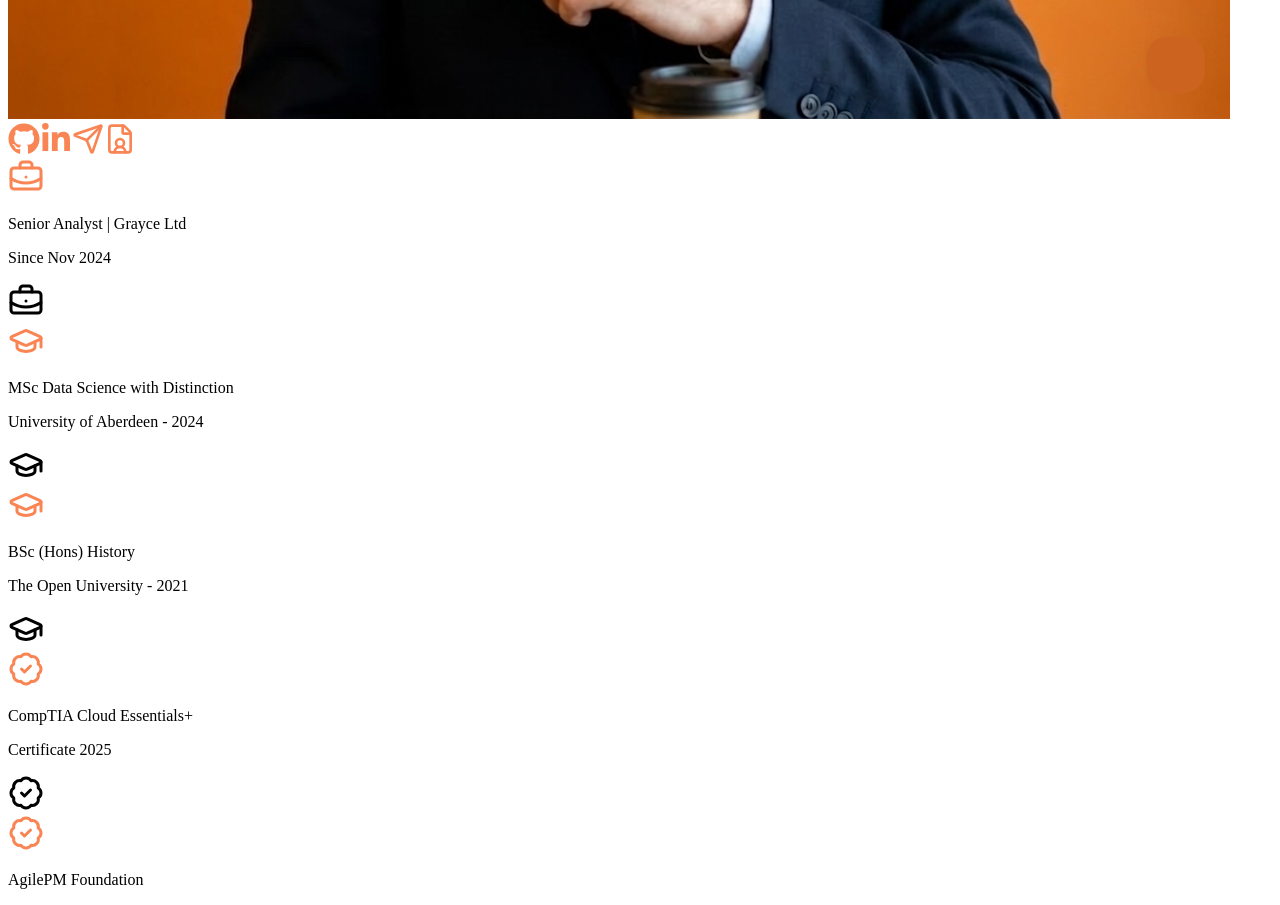
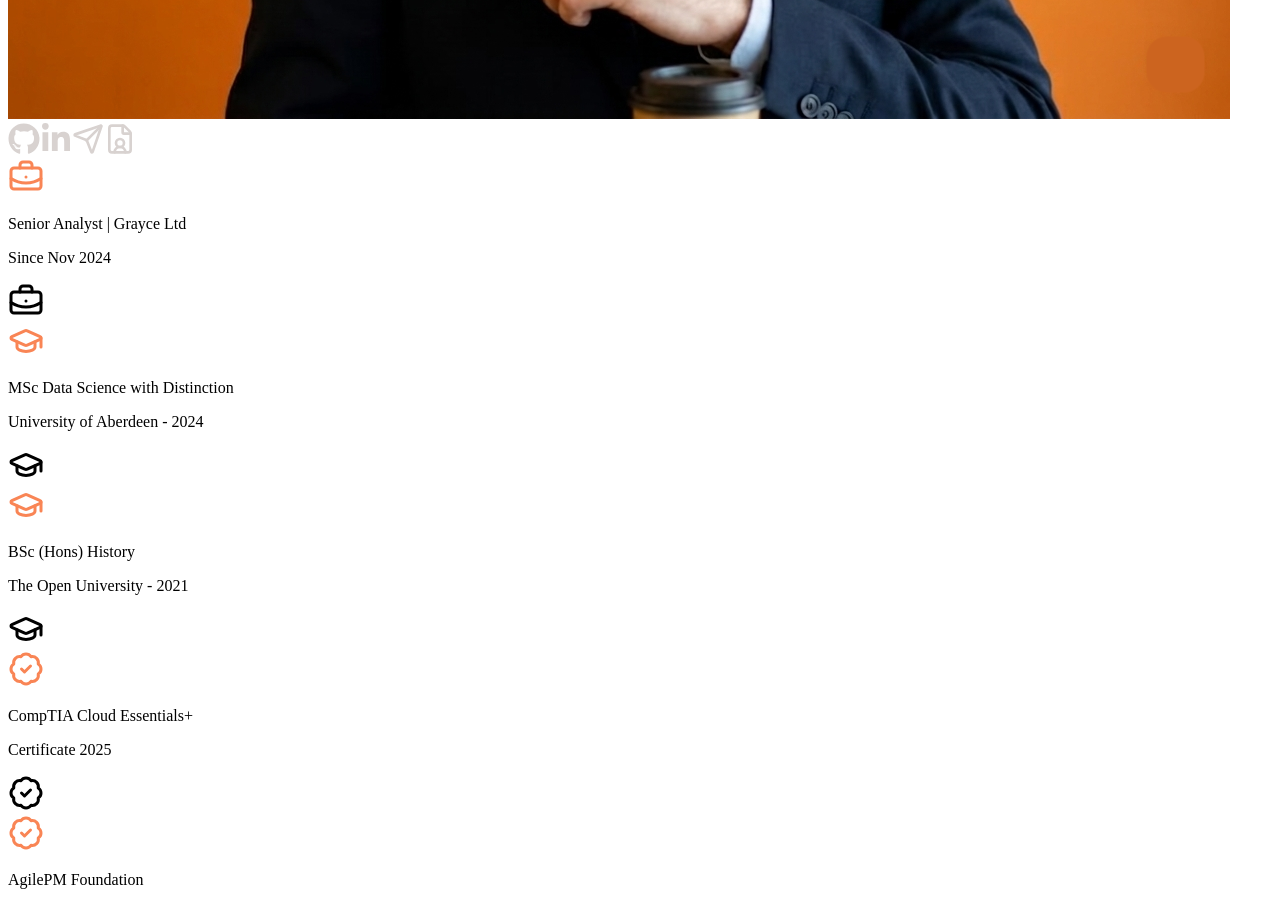
Before and after one commit to richmulvany/richmulvany.github.io, a React (Vite) app: page / in a window 1280 px wide. Shown: the part 880-1785 px from the top of the page. Built offline with nearby package versions, Linux system fonts and the light colour scheme; the HTML template or start-up script is replaced by a standard one.

Commit message:
Add socials backdrop pill

```diff
--- a/src/components/layout/Sidebar.jsx
+++ b/src/components/layout/Sidebar.jsx
@@ -19,18 +19,22 @@ export default function Sidebar() {
         <p className="text-[#f98555] mb-6">
             Grayce Group Ltd for TotalEnergies SE
         </p>
+            {/* PIC */}
             <div className="relative">
                 <img
                     src={ProfilePic}
                     alt="Profile Picture"
                     className="flex max-w-full rounded-3xl">
                 </img>
-                <div className="absolute bottom-2 left-26">
-                    <SocialsBar
-                    iconColor="#f98555"
-                    iconSize="32px"
-                    hoverColor="#d8d2d0"
-                    />
+                {/* SOCIALS */}
+                <div className="absolute bottom-2 left-1/2 -translate-x-1/2 bg-black/50 h-1/6 w-1/2 rounded-full">
+                    <div className="relative bottom-3/4 translate-y-3/4">
+                        <SocialsBar
+                        iconColor="#d8d2d0"
+                        iconSize="32px"
+                        hoverColor="#f98555"
+                        />
+                </div>
             </div>
         </div>
         {/* JOB PILL */}
--- a/src/components/sections/SocialsBar.jsx
+++ b/src/components/sections/SocialsBar.jsx
@@ -60,8 +60,8 @@ export default function SocialsBar({ iconColor, hoverColor, iconSize }) {
         </div>
         {/* FIXED TEXT AREA */}
         <div
-            className="absolute w-full top-9 h-6 mt-2 text-center text-sm transition-opacity duration-200"
-            style={{ color: iconColor}}
+            className="absolute w-full top-13 h-6 text-center text-sm transition-opacity duration-200"
+            style={{ color: hoverColor}}
         >
             {hoveredText ?? ""}
         </div>
```
